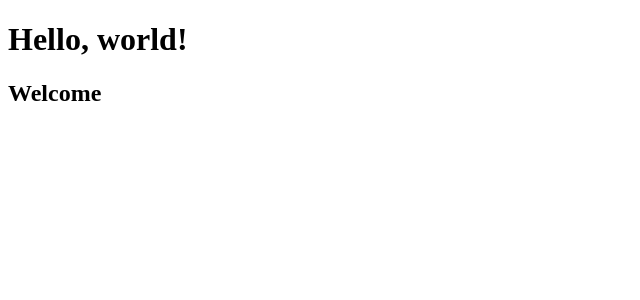
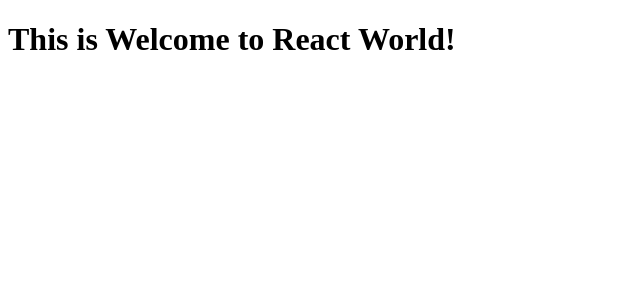
Before and after one commit to sulthanularief148/Welcome-To-React, a React (Vite) app: page / in a window 1280 px wide. Shown: the top 300 px of the page, without its empty margins (0-640 px from the left). Built offline with nearby package versions, Linux system fonts and the light colour scheme.

Commit message:
jsx completed

```diff
--- a/App.js
+++ b/App.js
@@ -1,6 +1,9 @@
 import React from 'react';
-import ReactDOM from 'react-dom';
+import ReactDOM from 'react-dom/client'
 
+
+// React Element(Object) -> Render this code it becames html element
+// React.createElemet => React Element(Object) => Html Element
 const heading2 = React.createElement(
     "h2",
     {
@@ -8,18 +11,26 @@
     },
     "Welcome"
 );
+
+
+// JSX - Javascript XML
+// Jsx is a part of react - NO
+// Babel is a Compiler or Transpiler - It converts JSX code into JS code
+// JSX => React.createElement => React Element(Object) => Html Element
+const heading = (<h1 className='head'>This is Welcome to React World!</h1>)
+
 const container = React.createElement(
     "div",
     {
         id: "container",
     },
     [React.createElement(
-    "h1",
-    {
-        id: "heading1",
-    },
-    "Hello, world!"
-), heading2]
+        "h1",
+        {
+            id: "heading1",
+        },
+        "Hello Arief"
+    ), heading2]
 );
 const root = ReactDOM.createRoot(document.getElementById("root"));
-root.render(container);
+root.render(heading);
--- a/index.html
+++ b/index.html
@@ -3,10 +3,10 @@
   <head>
     <meta charset="UTF-8" />
     <meta name="viewport" content="width=device-width, initial-scale=1.0" />
-    <title>Welcome to React</title>
+    <title>Welcome to React World</title>
   </head>
   <body>
-    <div id="root">Not Rendered</div>
+    <div id="root">No Rendered</div>
     <script type="module" src="App.js"></script>
   </body>
 </html>
--- a/package.json
+++ b/package.json
@@ -2,8 +2,9 @@
   "name": "welcome-to-react",
   "version": "1.0.0",
   "description": "This is react learning session",
-  "main": "App.js",
   "scripts": {
+    "start": "parcel index.html",
+    "build": "parcel build index.html",
     "test": "jest"
   },
   "repository": {
@@ -24,6 +25,9 @@
     "parcel": "^2.12.0",
     "process": "^0.11.10"
   },
+  "browserlist": [
+    "last 20 versions"
+  ],
   "dependencies": {
     "react": "^18.3.1",
     "react-dom": "^18.3.1"
```
Also changed, not shown: 2 other files (tests, documents, lock files or other folders).
